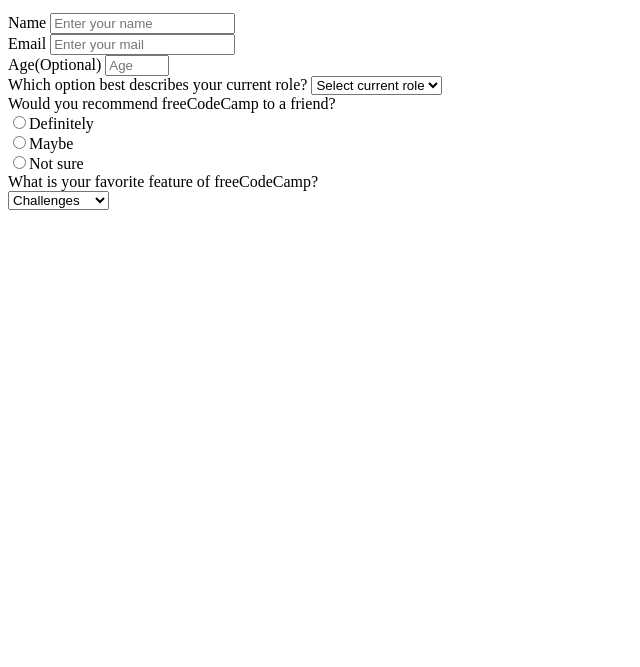
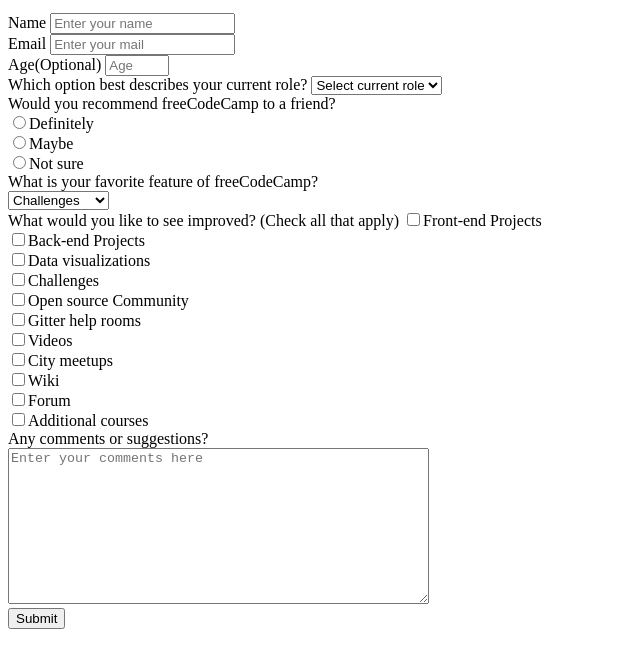
Before and after one commit to taiwocoker/Survey-Form, a plain HTML site: page index.html in a window 1280 px wide. Shown: the part 101-768 px from the top of the page, without its empty margins (0-640 px from the left). Drawn offline with Linux system fonts and the light colour scheme.

Commit message:
index.html

```diff
--- a/index.html
+++ b/index.html
@@ -34,6 +34,21 @@
       <option value="communtiy">Community</option>
       <option value="open source">Open Source</option>
     </select><br>
+    <label for="improve">What would you like to see improved? (Check all that apply)</label>
+    <input type="checkbox" id="">Front-end Projects<br>
+    <input type="checkbox" id="">Back-end Projects<br>
+    <input type="checkbox" id="">Data visualizations<br>
+    <input type="checkbox" id="">Challenges<br>
+    <input type="checkbox" id="">Open source Community<br>
+    <input type="checkbox" id="">Gitter help rooms<br>
+    <input type="checkbox" id="">Videos<br>
+    <input type="checkbox" id="">City meetups<br>
+    <input type="checkbox" id="">Wiki<br>
+    <input type="checkbox" id="">Forum<br>
+    <input type="checkbox" id="">Additional courses<br>
+    <label for="comments">Any comments or suggestions?</label><br>
+    <textarea name="message" id="message" cols="50" rows="10" placeholder="Enter your comments here"></textarea><br>
+    <input type="button" value="Submit">
   </form>
 </body>
 </html>
```
